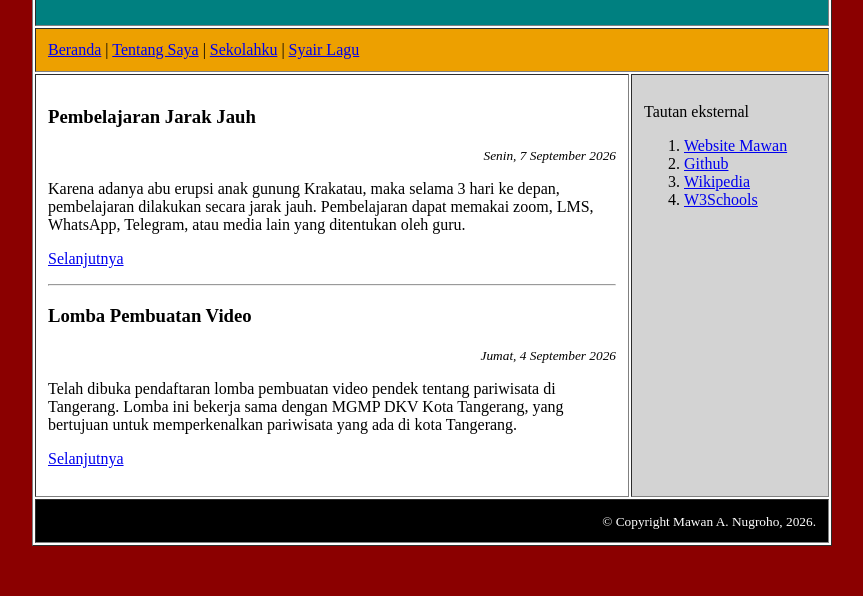
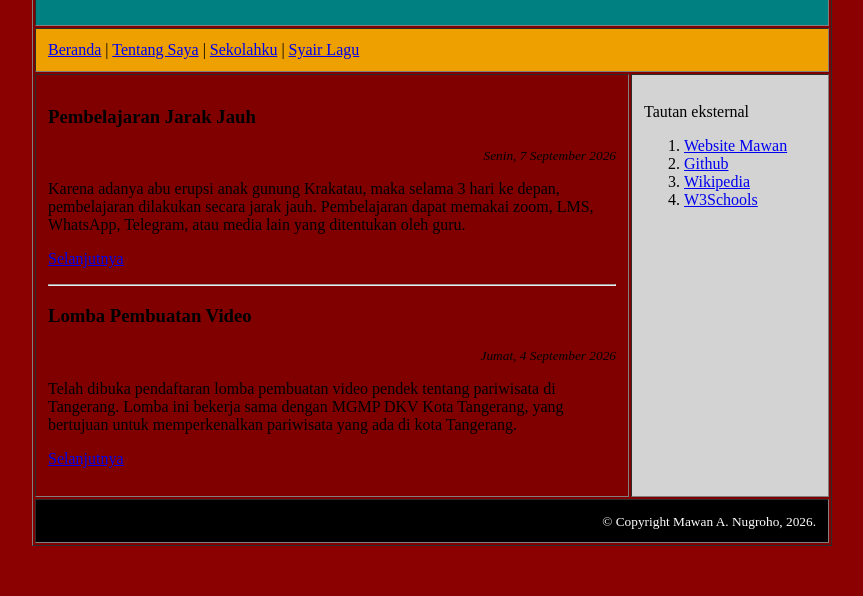
Before and after one commit to FinevarraArianto/FinevarraArianto, a plain HTML site: page index.html in a window 1280 px wide. Shown: the part 235-831 px from the top of the page, without its empty margins (208-1071 px from the left). Drawn offline with Linux system fonts and the light colour scheme.

Commit message:
Update index.html

```diff
--- a/index.html
+++ b/index.html
@@ -8,7 +8,7 @@
 <body bgcolor="darkred" background="images/background.svg">
     <!-- Halaman web tanpa CSS. Murni hanya memakai HTML -->
     <p>&nbsp;</p>
-    <table border="1" width="800px" cellpadding="12px" align="center" bgcolor="white">
+    <table border="1" width="800px" cellpadding="12px" align="center" bgcolor="maroon">
         <tr>
             <td colspan="2" align="center" bgcolor="teal" background="images/jaring-teal.svg">
                 <font color="white">
```
